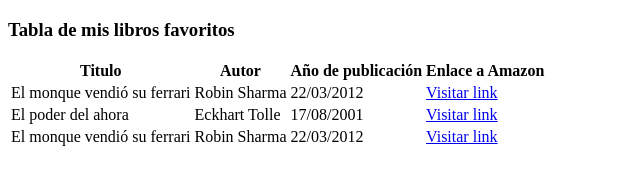
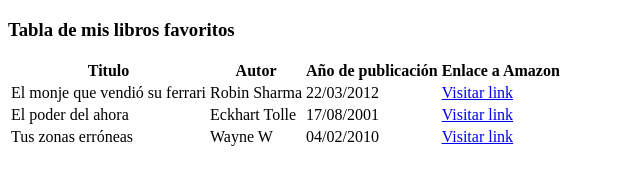
Before and after one commit to SannDag/BootcampHtmlYCss, a plain HTML site: page Clase2/index2.html in a window 1280 px wide. Shown: the whole page, without its empty margins (0-640 px from the left). Drawn offline with Linux system fonts and the light colour scheme.

Commit message:
Ejercicio2Clase2

```diff
--- a/Clase2/index2.html
+++ b/Clase2/index2.html
@@ -31,7 +31,7 @@ Debe tener tres entradas, que corresponderán a tus tres libros favoritos -->
                     </tr>
 
                     <tr>
-                        <td>El monque vendió su ferrari</td>
+                        <td>El monje que vendió su ferrari</td>
                         <td>Robin Sharma</td>
                         <td>22/03/2012</td>
                         <td>
@@ -44,16 +44,18 @@ Debe tener tres entradas, que corresponderán a tus tres libros favoritos -->
                         <td>Eckhart Tolle</td>
                         <td>17/08/2001</td>
                         <td>
-                        <a href="https://www.amazon.com/-/es/Robin-Sharma/dp/8499087124">Visitar link</a>
+                        <a href="https://www.amazon.com/poder-del-ahora-realizacion-espiritual/dp/157731185X">Visitar link</a>
                         </td>
                     </tr>
 
-                    <td>El monque vendió su ferrari</td>
-                    <td>Robin Sharma</td>
-                    <td>22/03/2012</td>
-                    <td>
-                        <a href="https://www.amazon.com/-/es/Eckhart-Tolle/dp/157731185X/ref=sr_1_1?__mk_es_US=%C3%85M%C3%85%C5%BD%C3%95%C3%91&crid=3CZE18SLUTFUO&keywords=El+poder+de+ahora&qid=1667874073&s=books&sprefix=el+poder+del+%2Cstripbooks%2C449&sr=1-1">Visitar link</a>
-                    </td>
+                    <tr>
+                        <td>Tus zonas erróneas</td>
+                        <td>Wayne W</td>
+                        <td>04/02/2010</td>
+                        <td>
+                            <a href="https://www.amazon.com/-/es/Wayne-W-Dyer/dp/8499085520">Visitar link</a>
+                        </td>
+                    </tr>
                 </table>
             </div>
 
```
